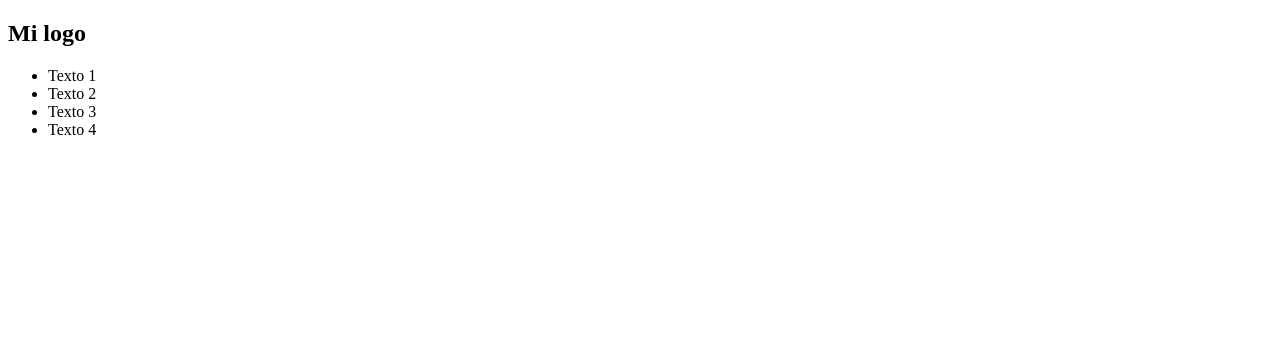
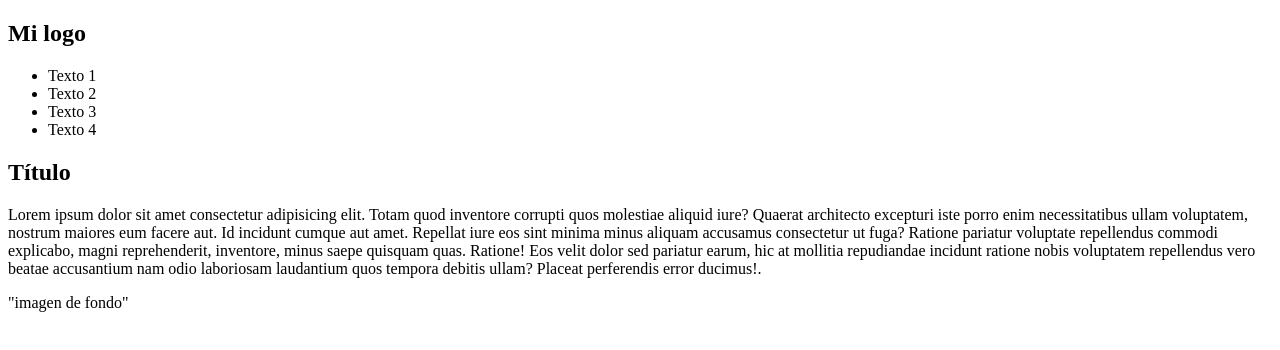
Before and after one commit to EvaristoAguirre/proyectoWeb, a plain HTML site: page index.html in a window 1280 px wide. Drawn offline with Linux system fonts and the light colour scheme.

Commit message:
primer seccion realizada

```diff
--- a/index.html
+++ b/index.html
@@ -20,7 +20,17 @@
         </nav>
     </header>
 
+                                            <!--Sección introducción-->
 
+    <section>
+        <h1>Título</h1>
+        <p>Lorem ipsum dolor sit amet consectetur adipisicing elit. Totam quod inventore corrupti quos molestiae aliquid iure? Quaerat architecto excepturi iste porro enim necessitatibus ullam voluptatem, nostrum maiores eum facere aut.
+        Id incidunt cumque aut amet. Repellat iure eos sint minima minus aliquam accusamus consectetur ut fuga? Ratione pariatur voluptate repellendus commodi explicabo, magni reprehenderit, inventore, minus saepe quisquam quas. Ratione!
+        Eos velit dolor sed pariatur earum, hic at mollitia repudiandae incidunt ratione nobis voluptatem repellendus vero beatae accusantium nam odio laboriosam laudantium quos tempora debitis ullam? Placeat perferendis error ducimus!.</p>
+
+        <div>"imagen de fondo"</div>
+
+    </section>
 
 
 </body>
```
